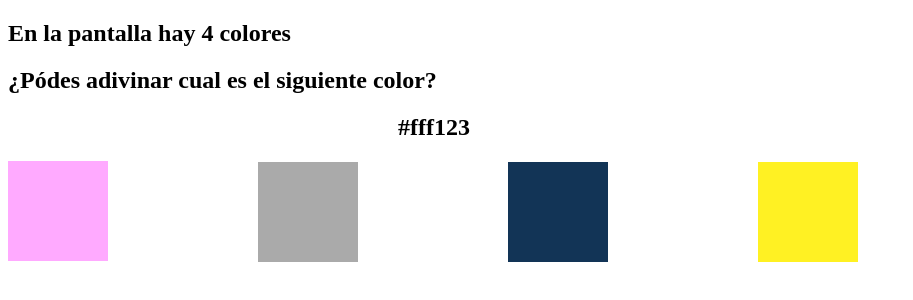
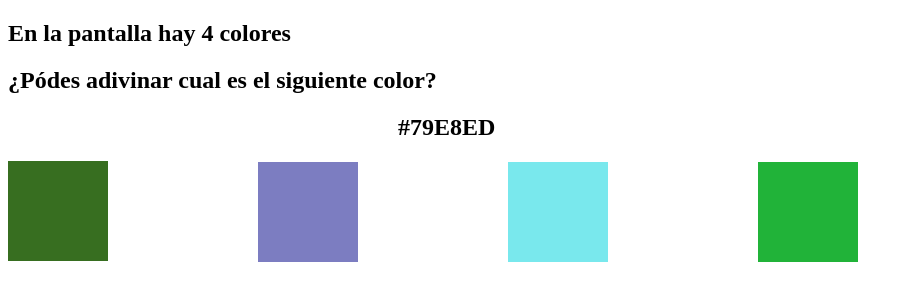
Before and after one commit to ivanrasgido/ejercicio-javascript-, a plain HTML site: page index.html in a window 1280 px wide. Both pictures are taken after a click on the element 58 px from the left and 210 px from the top of the page. Shown: the whole page, without its empty margins (0-913 px from the left). Drawn offline with Linux system fonts and the light colour scheme.

Commit message:
añadi para que se reseteen los colores , falta arreglar el matcheo y variar aleatoriamente los colores

```diff
--- a/main.css
+++ b/main.css
@@ -12,6 +12,7 @@
     bottom: 99px;
     position: relative;
     background-color: #aaa;
+
 }
 
 #color3{
--- a/main.js
+++ b/main.js
@@ -1,8 +1,11 @@
 function comparacion(id) {
+
+
 
     let nombreColor=document.getElementById("color").textContent;    //trae el nombre del color escrito
     let Color= window.getComputedStyle(id); // trae el elemento seleccionado por el mouse
-    let fondo=Color.backgroundColor; //guardo en una variable el rgb del color seleccionado
+    let fondo=Color.backgroundColor; //guardo en una variable el rgb del color seleccionado 0 el numero hexa
+
     let partes = fondo.match(/^rgb\((\d+),\s*(\d+),\s*(\d+)\)$/); //lo divido en 2 secciones al rgb encontrado
 
     delete(partes[0]); //borro la posicion 0 de partes
@@ -14,4 +17,29 @@ function comparacion(id) {
 
     nombreColor == hexaColor?alert("Adivinaste , era ese"):alert("Color incorrecto"); //comparo si es igual al color del texto dado
 
+
+
+    ///esta parte es para cambiar de colores cada vez que se resetee
+    let colornombre=randomColor();
+    let colorNuevo1=randomColor();
+    let colorNuevo2=randomColor();
+    let colorNuevo3=colornombre;
+    let colorNuevo4=randomColor();
+    document.getElementById("color").innerHTML=colornombre;
+    alert(colornombre);
+    alert(colorNuevo3);
+    document.getElementById("color1").style.backgroundColor=colorNuevo1;
+    document.getElementById("color2").style.backgroundColor=colorNuevo2;
+    document.getElementById("color3").style.backgroundColor=colorNuevo3;
+    document.getElementById("color4").style.backgroundColor=colorNuevo4;
+
   }
+
+  function randomColor() {
+    var letters = '0123456789ABCDEF'.split('');
+    var color = '#';
+    for (var i = 0; i < 6; i++ ) {
+        color += letters[Math.floor(Math.random() * 16)];
+    }
+    return color;
+}
```
